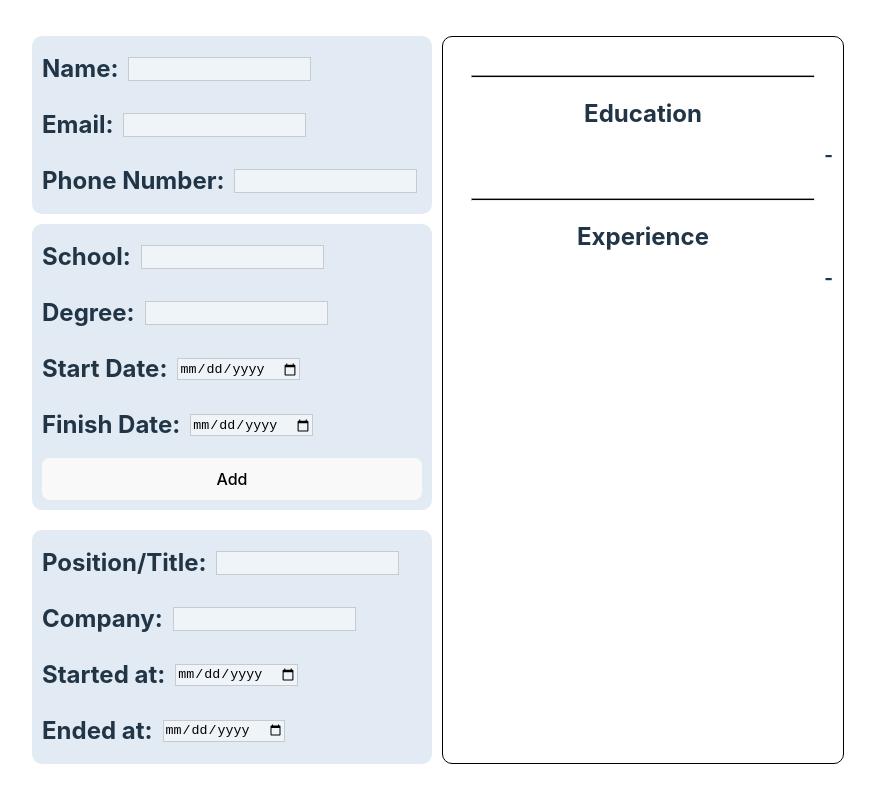
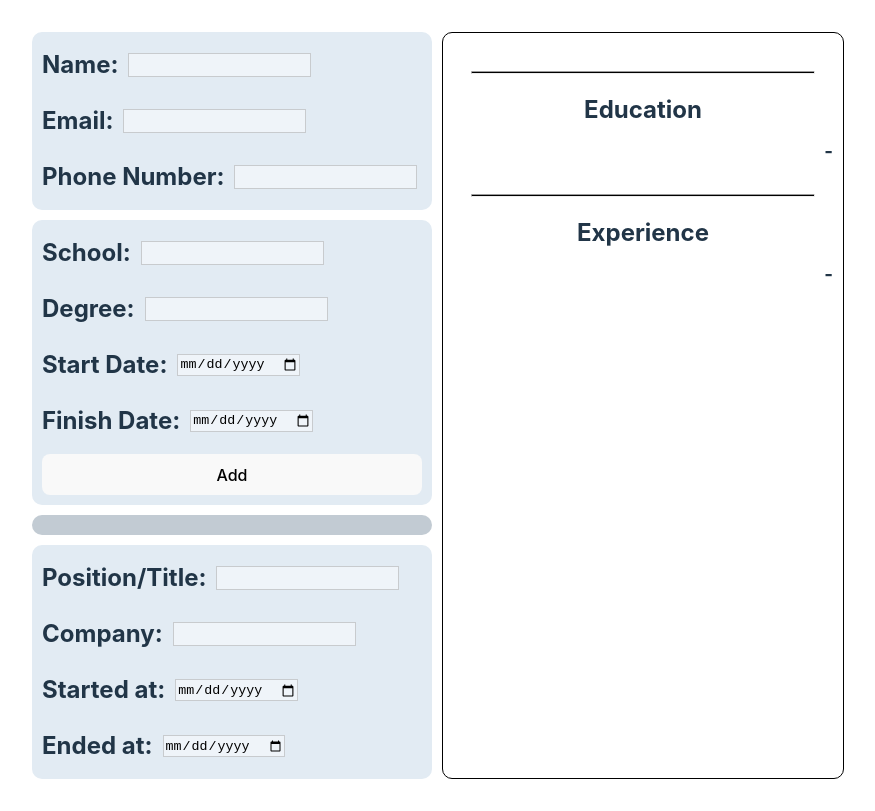
Before and after one commit to FloppyCacti/reseme-generator, a React (Vite) app: page / in a window 1280 px wide. Shown: the whole page, without its empty margins (202-1077 px from the left). Built offline with nearby package versions, Linux system fonts and the light colour scheme.

Commit message:
add style to school data container

```diff
--- a/src/styles/SchoolInfo.css
+++ b/src/styles/SchoolInfo.css
@@ -0,0 +1,17 @@
+div#educationContainer {
+  display: flex;
+  flex-direction: column;
+  background-color: rgb(194, 203, 211);
+  border-radius: 10px;
+  padding: 10px;
+}
+
+div#educationContainer > div {
+  display: flex;
+  justify-content: space-between;
+  flex-direction: column;
+}
+
+div#educationContainer h4 {
+  margin: 0px auto;
+}
```
